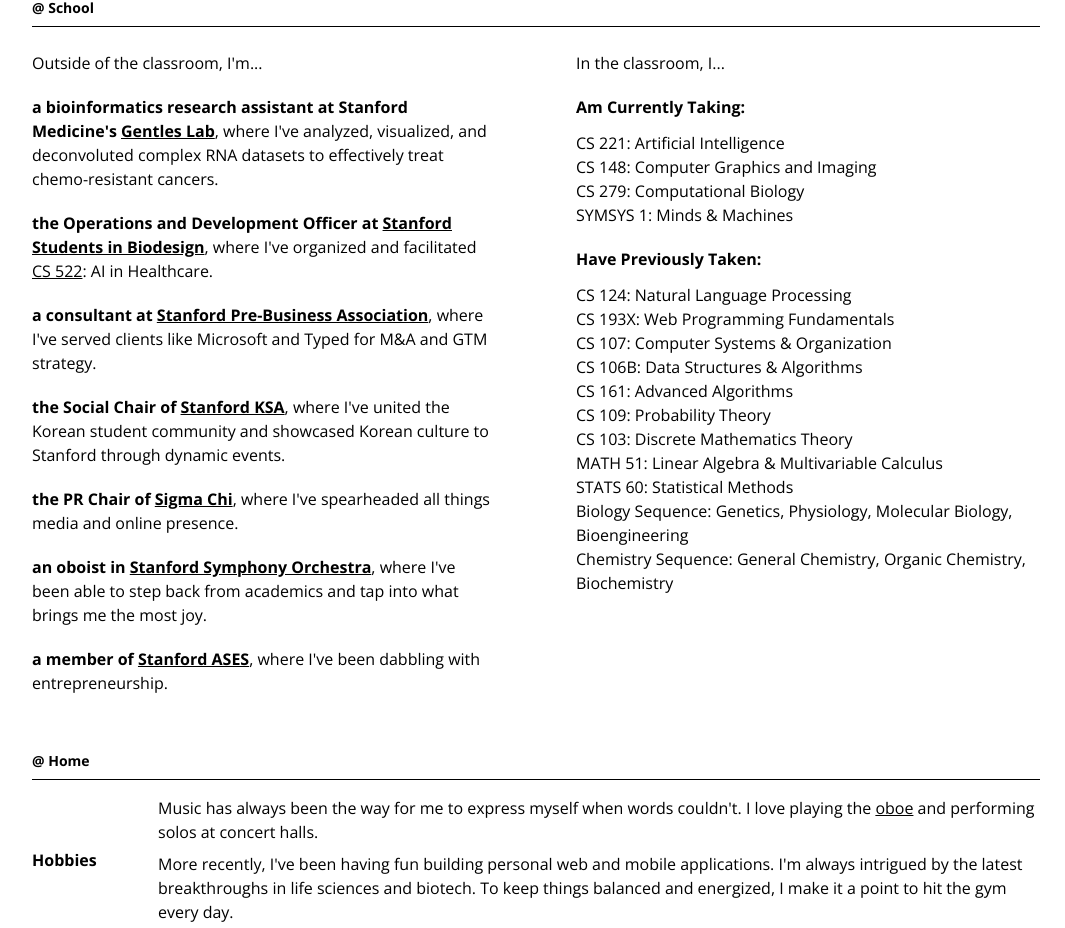
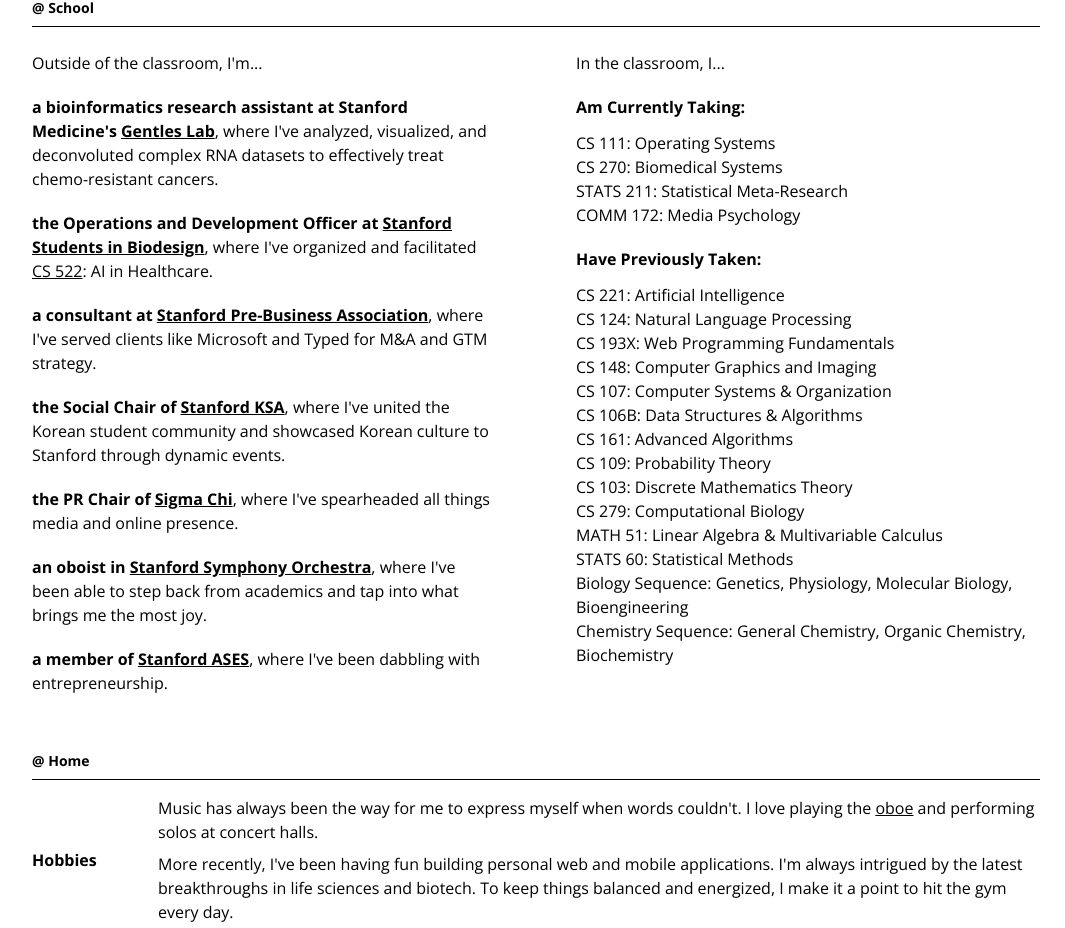
Before and after one commit to aaronkjin/personal, a Next.js app: page /about in a window 1280 px wide. Shown: the part 1335-2263 px from the top of the page, without its empty margins (104-1169 px from the left). Built offline with nearby package versions, Linux system fonts and the light colour scheme.

Commit message:
updated classes for winter quarter 📚

```diff
--- a/pages/about.js
+++ b/pages/about.js
@@ -116,11 +116,11 @@
             </p>
 
             <p className="text-sm tablet:text-base mt-3">
-              &bull; Developed a robust, end-to-end mobile app with
-              distinct, humanized AI personalities using React Native,
-              JavaScript, Redux, Express, Firebase, Heroku, and OpenAI API
-              integration, resulting in an intuitive, seamless user experience
-              and positive feedback from users.
+              &bull; Developed a robust, end-to-end mobile app with distinct,
+              humanized AI personalities using React Native, JavaScript, Redux,
+              Express, Firebase, Heroku, and OpenAI API integration, resulting
+              in an intuitive, seamless user experience and positive feedback
+              from users.
             </p>
 
             <p className="text-sm tablet:text-base mt-3">
@@ -410,30 +410,30 @@
 
           <div className="text-sm tablet:text-base mt-1 laptop:mt-3">
             <div>
-              CS 221
+              CS 111
               <span className={theme === "dark" ? "opacity-50" : ""}>
-                : Artificial Intelligence
+                : Operating Systems
               </span>
             </div>
 
             <div>
-              CS 148
+              CS 270
               <span className={theme === "dark" ? "opacity-50" : ""}>
-                : Computer Graphics and Imaging
+                : Biomedical Systems
               </span>
             </div>
 
             <div>
-              CS 279
+              STATS 211
               <span className={theme === "dark" ? "opacity-50" : ""}>
-                : Computational Biology
+                : Statistical Meta-Research
               </span>
             </div>
 
             <div>
-              SYMSYS 1
+              COMM 172
               <span className={theme === "dark" ? "opacity-50" : ""}>
-                : Minds & Machines
+                : Media Psychology
               </span>
             </div>
           </div>
@@ -443,6 +443,13 @@
           </div>
 
           <div className="text-sm tablet:text-base mt-1 laptop:mt-3">
+            <div>
+              CS 221
+              <span className={theme === "dark" ? "opacity-50" : ""}>
+                : Artificial Intelligence
+              </span>
+            </div>
+
             <div>
               CS 124
               <span className={theme === "dark" ? "opacity-50" : ""}>
@@ -454,6 +461,13 @@
               CS 193X
               <span className={theme === "dark" ? "opacity-50" : ""}>
                 : Web Programming Fundamentals
+              </span>
+            </div>
+
+            <div>
+              CS 148
+              <span className={theme === "dark" ? "opacity-50" : ""}>
+                : Computer Graphics and Imaging
               </span>
             </div>
 
@@ -489,6 +503,13 @@
               CS 103
               <span className={theme === "dark" ? "opacity-50" : ""}>
                 : Discrete Mathematics Theory
+              </span>
+            </div>
+
+            <div>
+              CS 279
+              <span className={theme === "dark" ? "opacity-50" : ""}>
+                : Computational Biology
               </span>
             </div>
 
```
